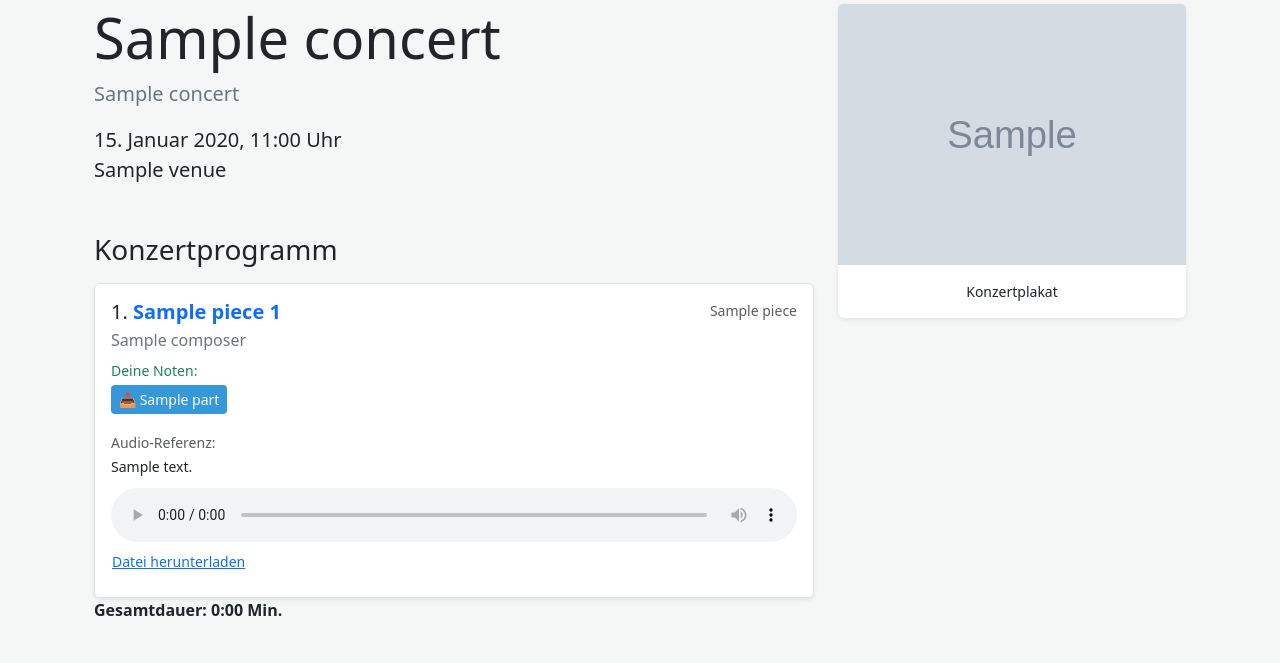
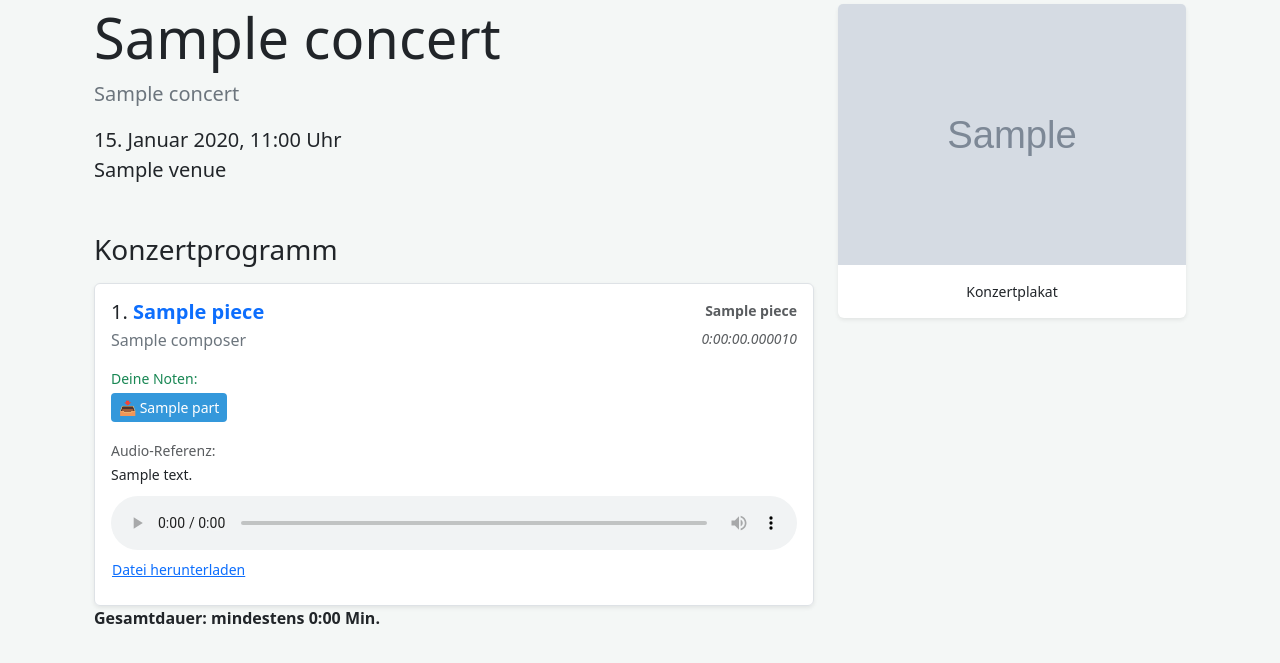
Before and after one commit to tubadour-sw/scorelib, a Django app: page /concerts/1/ in a window 1280 px wide. Shown: the part 76-739 px from the top of the page. Run offline with Django 5.2, Linux system fonts and the light colour scheme; a user stored in the database is signed in; tables that the repository leaves empty hold one stand-in row (values such as "Sample post"); grey boxes marked "Sample" are stand-in pictures.

Commit message:
add duration to pieces in concert detail view

```diff
--- a/templates/scorelib/concert_detail.html
+++ b/templates/scorelib/concert_detail.html
@@ -21,13 +21,21 @@
                             <div class="d-flex w-100 justify-content-between">
                                 <h5 class="mb-1">{{ forloop.counter }}.
                                     <a href="{% url 'scorelib_piece_detail' item.piece.id %}" class="text-decoration-none fw-bold">
-                                        {{ item.piece.title }} {{ item.piece.id }}
+                                        {{ item.piece.title }}
                                     </a>
                                 </h5>
-                                <small class="text-muted">{{ item.piece.archive_label }}</small>
+                                <small class="text-muted"><strong>{{ item.piece.archive_label }}</strong></small>
                             </div>
-                            <p class="mb-2 text-secondary">{{ item.piece.composer.name }}</p>
-
+                            <div class="d-flex w-100 justify-content-between">
+                                <p class="mb-2 text-secondary">{{ item.piece.composer.name }}</p>
+                                <small class="text-muted"><em>
+                                    {% if item.piece.duration %}
+                                        {{ item.piece.duration }}
+                                    {% else %}
+                                        -:--:--
+                                    {% endif %}
+                                </em></small>
+                            </div>
                             <div class="mt-2">
                                 {% if item.user_parts %}
                                     <span class="text-success small d-block mb-1">Deine Noten:</span>
@@ -63,7 +71,7 @@
                         </div>
                     {% endfor %}
                 </div>
-                <strong>Gesamtdauer: {{ formatted_duration }}</strong>
+                <strong>Gesamtdauer: mindestens {{ formatted_duration }}</strong>
             </div>
 
             <div class="col-md-4">
```
